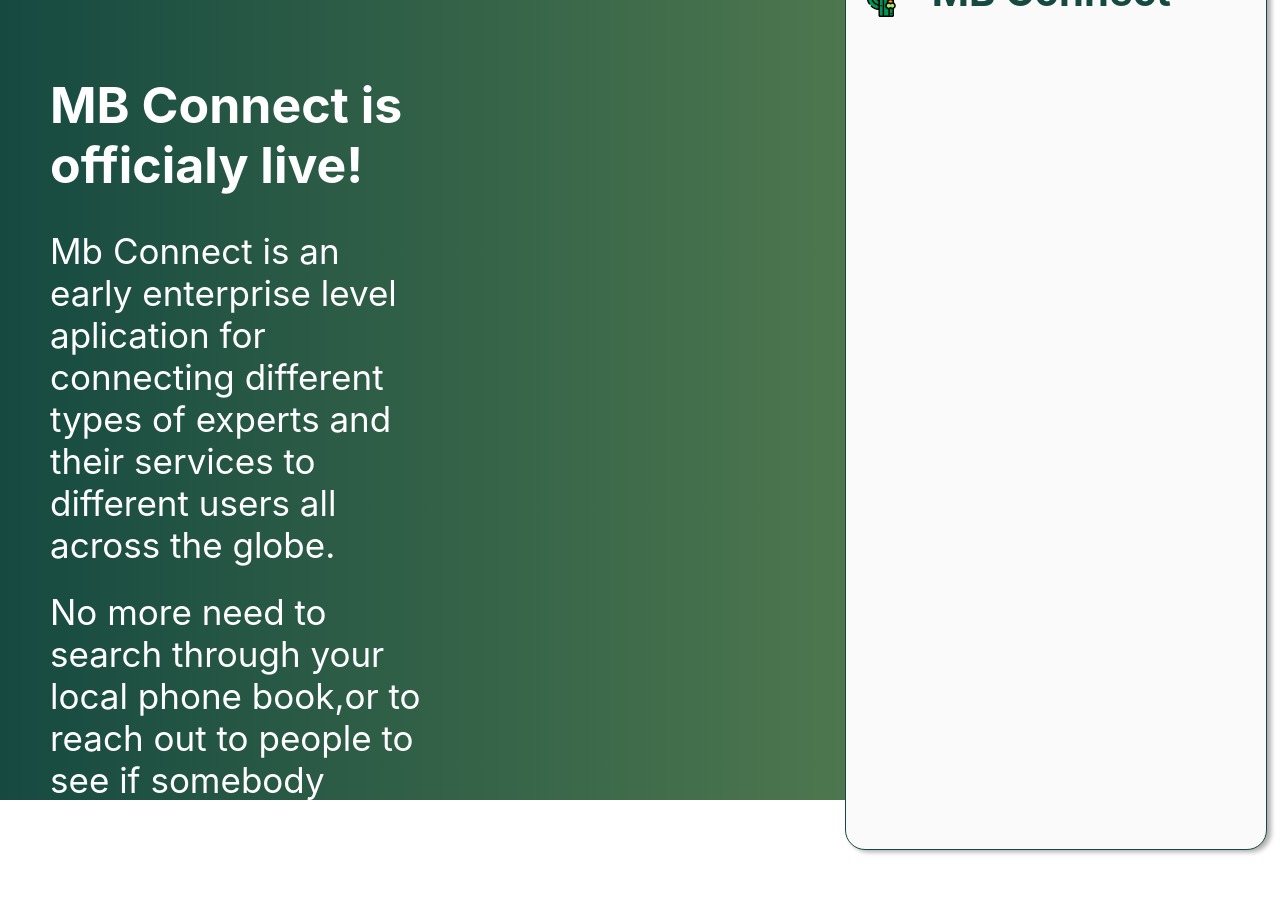
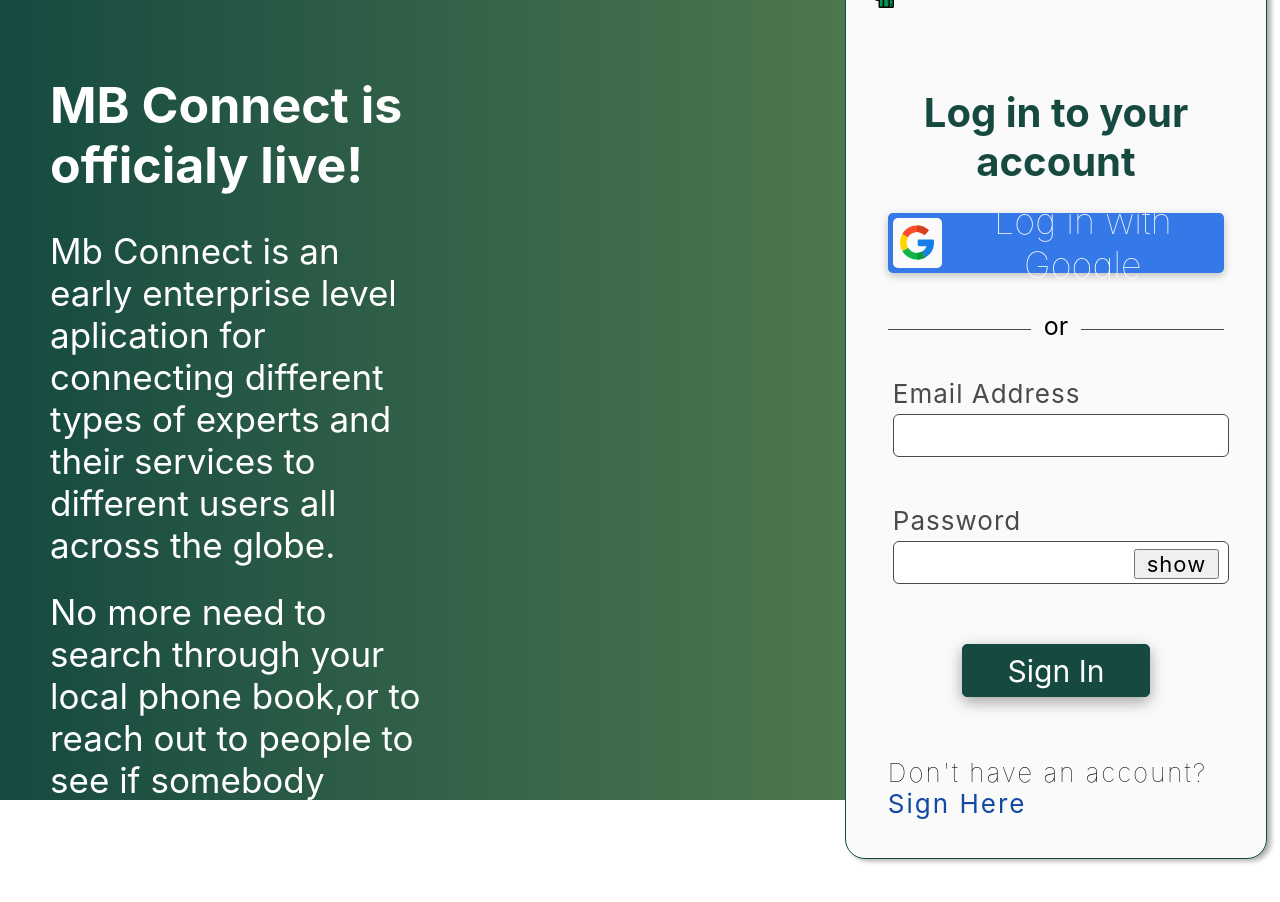
Before and after one commit to Mihailob5017/mb_connect, a React (Create React App) app in the folder client/: page / in a window 1280 px wide. Shown: the top 902 px of the page. Built offline with nearby package versions, Linux system fonts and the light colour scheme.

Commit message:
log in fronted- completed the styles

```diff
--- a/client/src/pages/Log_In/log_in.js
+++ b/client/src/pages/Log_In/log_in.js
@@ -1,8 +1,8 @@
 import React from 'react';
 import './log_in.style.scss';
-
 // Components
 import Logo from '../../images/cactus.svg';
+import Google from '../../images/google.svg';
 const LogIn = () => {
 	return (
 		<div className='log-in-container'>
@@ -19,13 +19,44 @@ const LogIn = () => {
 				</p>
 				<p>Whatever you need, you can find it here!</p>
 			</div>
-			{/* Will be replaced */}
+			{/* Will be replaced by individual components*/}
 			<div className='log-in-card-container'>
+				{/* Header Component */}
 				<div className='log-in-card'>
-					<div className='header-wrapper'>
+					<div className='header-logo-wrapper'>
 						<img src={Logo} alt='cactus-logo' />
 						<p>MB Connect</p>
 					</div>
+					<h1 className='log-in-head'>Log in to your account</h1>
+					{/* Google Button Component */}
+					<button className='google-button-wrapper'>
+						<div className='google-button'>
+							<img src={Google} alt='google-button' />
+						</div>
+
+						<p>Log in with Google</p>
+					</button>
+					{/* Input Components */}
+					<div className='or-wrapper'>
+						<p>or</p>
+					</div>
+
+					<div className='input-wrapper'>
+						<label>Email Address</label>
+						<input type='email' />
+					</div>
+
+					<div className='input-wrapper'>
+						<label>Password</label>
+						<input type='password' />
+						<button>show</button>
+					</div>
+					{/* Sign In Button */}
+					<button className='action-button-primary'>Sign In</button>
+					{/* Url Message */}
+					<p className='switch-message'>
+						Don't have an account? <label>Sign Here</label>
+					</p>
 				</div>
 			</div>
 		</div>
--- a/client/src/pages/Log_In/log_in.style.scss
+++ b/client/src/pages/Log_In/log_in.style.scss
@@ -34,13 +34,14 @@
 }
 .log-in-card {
 	width: 600px;
-	height: 900px;
+	height: fit-content;
 	background: #fafafa;
 	border: 0.5px solid #164a41;
 	box-shadow: 4px 2px 5px rgba(0, 0, 0, 0.33);
 	border-radius: 20px;
 }
-.header-wrapper {
+// Header
+.header-logo-wrapper {
 	display: flex;
 	flex-direction: row;
 	margin: 1em;
@@ -56,3 +57,118 @@
 		margin-left: 0.5em;
 	}
 }
+.log-in-head {
+	width: 100%;
+	text-align: center;
+	font-size: 40px;
+	color: #164a41;
+	margin-top: 2em;
+}
+// Google Button Component
+.google-button-wrapper {
+	cursor: pointer;
+	display: flex;
+	flex-direction: row;
+	align-items: center;
+	margin: 2em auto;
+	background: #3578e7;
+	box-shadow: rgba(0, 0, 0, 0.24) 0px 3px 8px;
+	border-radius: 5px;
+	border: none;
+	width: 80%;
+	height: 60px;
+	.google-button {
+		background: #fafafa;
+		margin-left: 5px;
+		border-radius: 5px;
+		display: flex;
+		justify-content: center;
+		align-items: center;
+		width: 50px;
+		height: 50px;
+		img {
+			width: 70%;
+			height: 70%;
+		}
+	}
+
+	p {
+		width: 86%;
+		text-align: center;
+		font-size: 36px;
+		font-weight: lighter;
+		color: white;
+	}
+}
+// Input Components
+.or-wrapper {
+	width: 80%;
+	margin: auto;
+	border-bottom: 1px solid #4a4a4a;
+	display: flex;
+	justify-content: center;
+	p {
+		background: #fafafa;
+		font-size: 25px;
+		padding: 0 0.5em;
+		transform: translateY(40%);
+	}
+}
+.input-wrapper {
+	position: relative;
+	width: 80%;
+	margin: 3em auto;
+	* {
+		display: block;
+		width: 100%;
+		margin: 5px;
+		font-size: 26px;
+		letter-spacing: 1px;
+	}
+	label {
+		font-size: 26px;
+		letter-spacing: 1px;
+		color: #4a4a4a;
+	}
+	input {
+		border: 0.5px solid #4a4a4a;
+		border-radius: 6px;
+		padding: 5px;
+		outline: none;
+	}
+	button {
+		width: fit-content;
+		padding: 0 0.5em;
+		font-size: 22px;
+		position: absolute;
+		display: inline-block;
+		bottom: 0;
+		right: 0;
+	}
+}
+
+.action-button-primary {
+	display: block;
+	margin: 2em auto;
+	font-size: 30px;
+	padding: 0.25em 1.5em;
+	border-radius: 5px;
+	border: 1px solid #164a41;
+	cursor: pointer;
+	color: white;
+	background: #164a41;
+	box-shadow: rgba(0, 0, 0, 0.35) 0px 5px 15px;
+}
+.switch-message {
+	display: block;
+	width: 80%;
+	font-size: 26px;
+	letter-spacing: 2px;
+	font-weight: lighter;
+	margin: auto auto 1.5em auto;
+	label {
+		font-weight: normal;
+		color: #1149a3;
+		cursor: pointer;
+	}
+}
```
